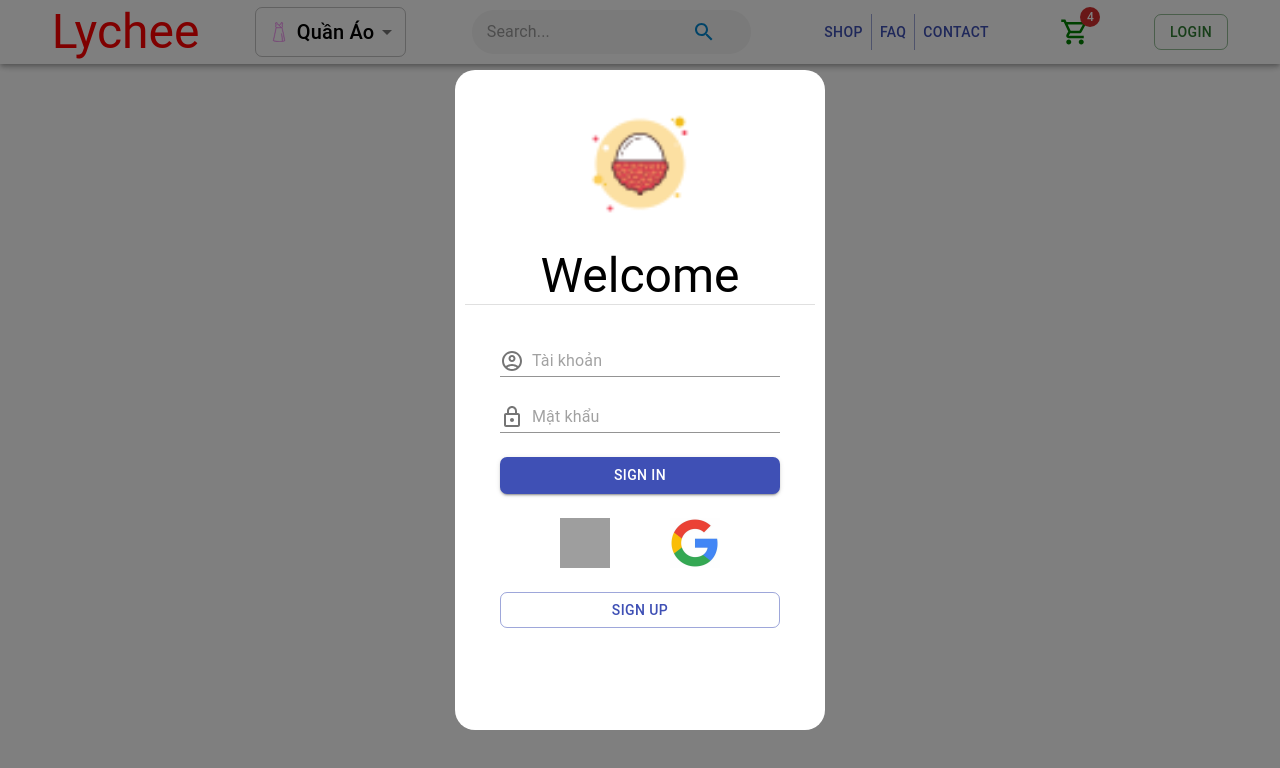
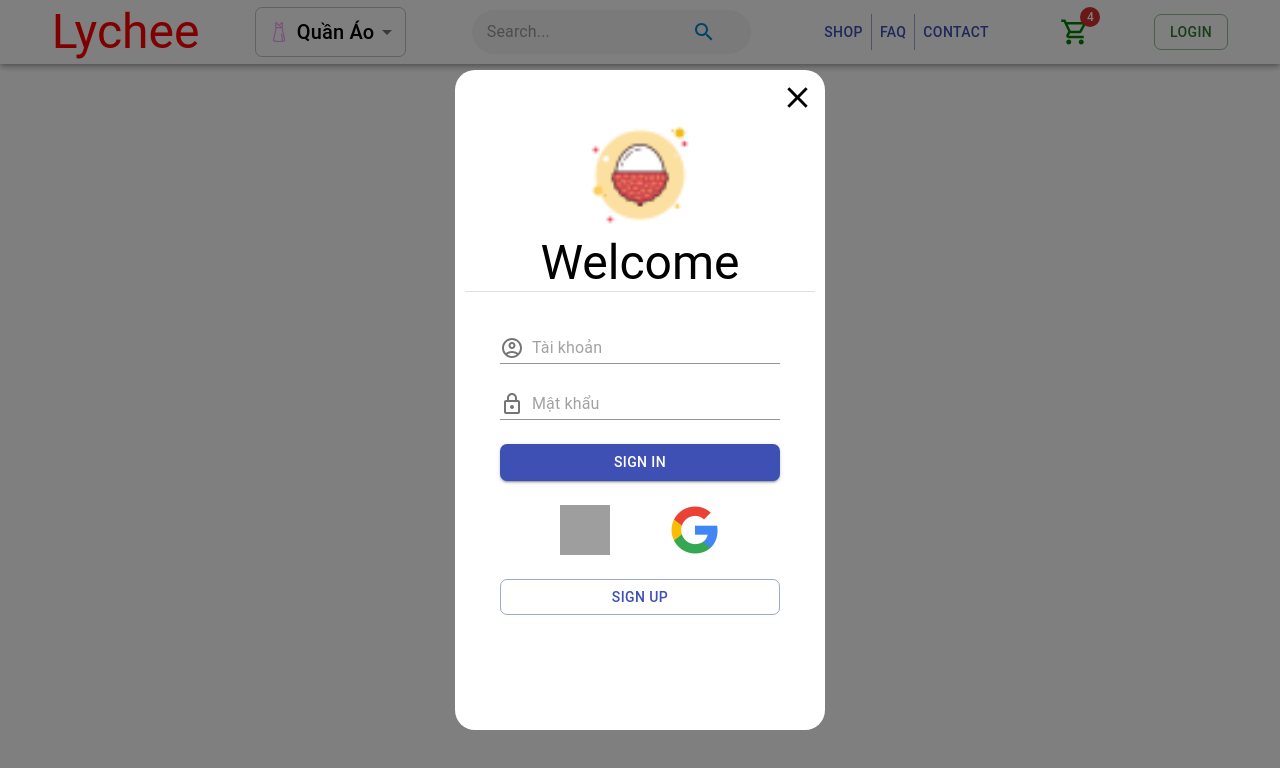
Before and after one commit to ShumeiBrother/LycheeFrontEnd, a React (Create React App) app in the folder lycheereactjs/: page / in a window 1280 px wide. Both pictures are taken after a click on the button "LOGIN". Shown: the top 768 px of the page. Built offline with nearby package versions, Linux system fonts and the light colour scheme; grey boxes are pictures that could not be loaded.

Commit message:
Add Modal Close Button

```diff
--- a/lycheereactjs/src/component/Navbar/Cart/index.js
+++ b/lycheereactjs/src/component/Navbar/Cart/index.js
@@ -1,15 +1,9 @@
-import { Badge, IconButton } from "@mui/material";
-import ShoppingCartOutlinedIcon from "@mui/icons-material/ShoppingCartOutlined";
-function Cart() {
-  return (
-    <Badge badgeContent={4} color="error" sx={{mx:1}}>
-      <ShoppingCartOutlinedIcon
-        sx={{
-          color: "green",
-          fontSize: 30,
-        }}
-      />
-    </Badge>
-  );
+import CommonModal from "../../UIComponent/Common/CommonModal";
+
+function Cart(){
+    return<CommonModal open={false} width={400}>
+        abc
+    </CommonModal>
 }
+
 export default Cart;
--- a/lycheereactjs/src/component/Navbar/CustomerInfo/Login/index.js
+++ b/lycheereactjs/src/component/Navbar/CustomerInfo/Login/index.js
@@ -10,8 +10,8 @@ function Login(props) {
   const { setLogin, setOpen, open } = props;
   const [isSignUp, setSignUp] = React.useState(false);
   return (
-    <CommonModal boxProps={{ width: 350 }} open={open} setOpen={setOpen}>
-      <Box justifyContent="center" display="flex" paddingBlock={3}>
+    <CommonModal width={350} open={open} setOpen={setOpen}>
+      <Box justifyContent="center" display="flex">
         <img src={lycheeLogo} height={120} width={120} />
       </Box>
 
--- /dev/null
+++ b/lycheereactjs/src/component/Navbar/MiddleBar/CartButton.js
@@ -0,0 +1,15 @@
+import { Badge, IconButton } from "@mui/material";
+import ShoppingCartOutlinedIcon from "@mui/icons-material/ShoppingCartOutlined";
+function Cart() {
+  return (
+    <Badge badgeContent={4} color="error" sx={{mx:1}}>
+      <ShoppingCartOutlinedIcon
+        sx={{
+          color: "green",
+          fontSize: 30,
+        }}
+      />
+    </Badge>
+  );
+}
+export default Cart;
--- a/lycheereactjs/src/component/Navbar/MiddleBar/index.js
+++ b/lycheereactjs/src/component/Navbar/MiddleBar/index.js
@@ -1,6 +1,6 @@
 import { useState } from "react";
 import { Fragment } from "react";
-import Cart from "../Cart";
+import CartButton from "./CartButton";
 import Category from "./Category";
 import FunctionBar from "./FunctionBar";
 import SearchBar from "./SearchBar";
@@ -15,7 +15,7 @@ function MiddleBar() {
         setFocusSearchBar={setFocusSearchBar}
       />
       <FunctionBar />
-      {!focusSearchBar && <Cart />}
+      {!focusSearchBar && <CartButton />}
     </Fragment>
   );
 }
--- a/lycheereactjs/src/component/Navbar/index.js
+++ b/lycheereactjs/src/component/Navbar/index.js
@@ -1,4 +1,5 @@
 import { AppBar, styled, Toolbar } from "@mui/material";
+import Cart from "./Cart";
 import CustomerInfo from "./CustomerInfo";
 import Logo from "./Logo";
 import MiddleBar from "./MiddleBar";
@@ -17,6 +18,7 @@ function Navbar() {
           <MiddleBar />
           {/* <Cart /> */}
           <CustomerInfo />
+          <Cart></Cart>
         </StyledToolbar>
       </AppBar>
     </div>
--- a/lycheereactjs/src/component/UIComponent/Common/CommonModal.js
+++ b/lycheereactjs/src/component/UIComponent/Common/CommonModal.js
@@ -1,17 +1,18 @@
 import styled from "@emotion/styled";
 import { Modal } from "@mui/material";
 import { Box } from "@mui/system";
+import CloseOutlinedIcon from "@mui/icons-material/CloseOutlined";
 
 const CommonModal = (props) => {
+  const width = props.width || 700;
   const StyledBox = styled(Box)({
     backgroundColor: "white",
-    width: 700,
+    width: width,
     height: "80vh",
     maxHeight: 900,
     borderRadius: 20,
     padding: 10,
-    width: props.boxProps.width,
-    overflow:"scroll"
+    overflow: "scroll",
   });
   const { isOpen, setOpen } = props;
   return (
@@ -22,7 +23,17 @@ const CommonModal = (props) => {
       }}
       {...props}
     >
-      <StyledBox>{props.children}</StyledBox>
+      <StyledBox>
+        <Box display="flex" justifyContent="end">
+          <CloseOutlinedIcon
+            fontSize="large"
+            onClick={() => {
+              setOpen(false);
+            }}
+          />
+        </Box>
+        {props.children}
+      </StyledBox>
     </Modal>
   );
 };
```
